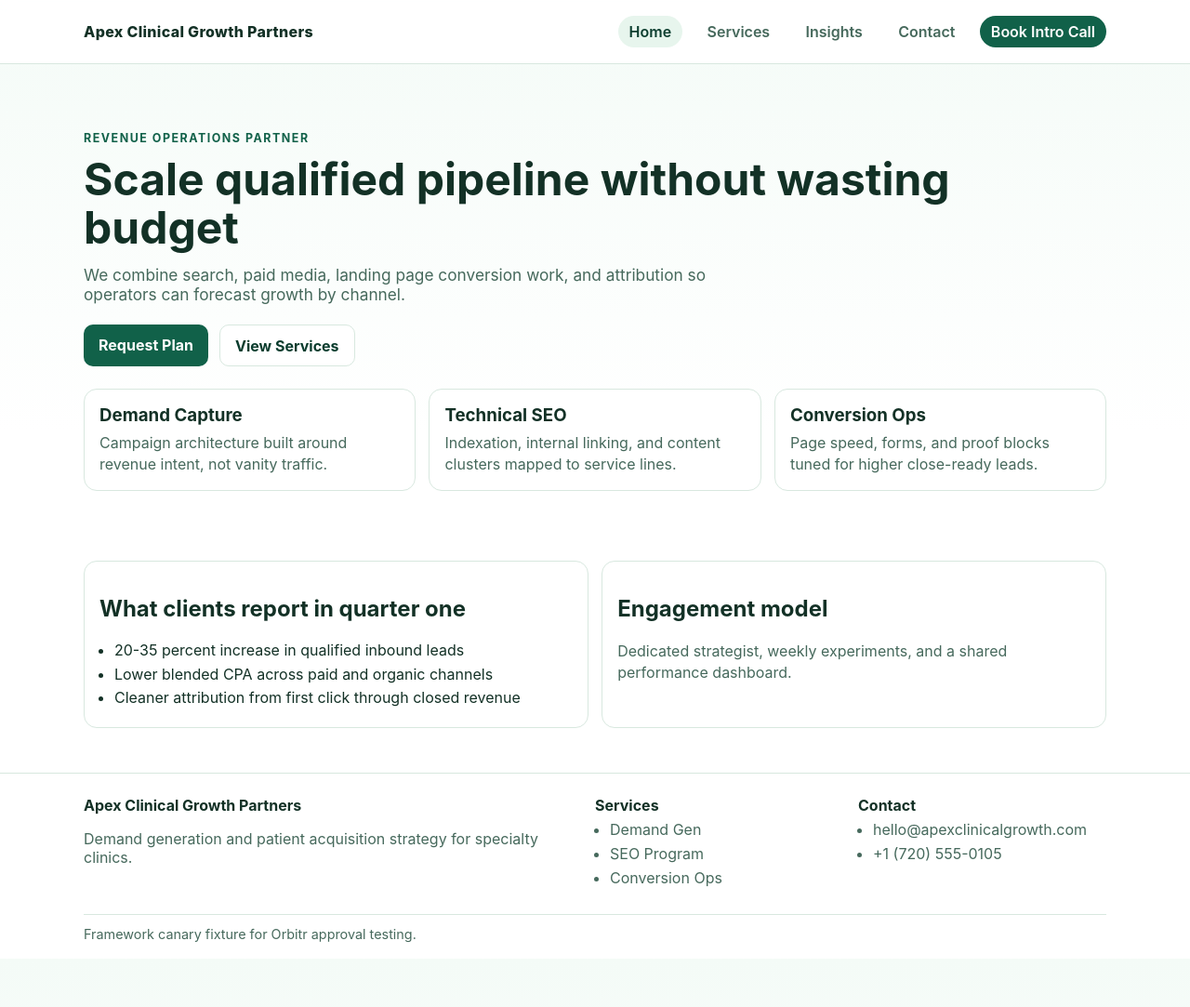
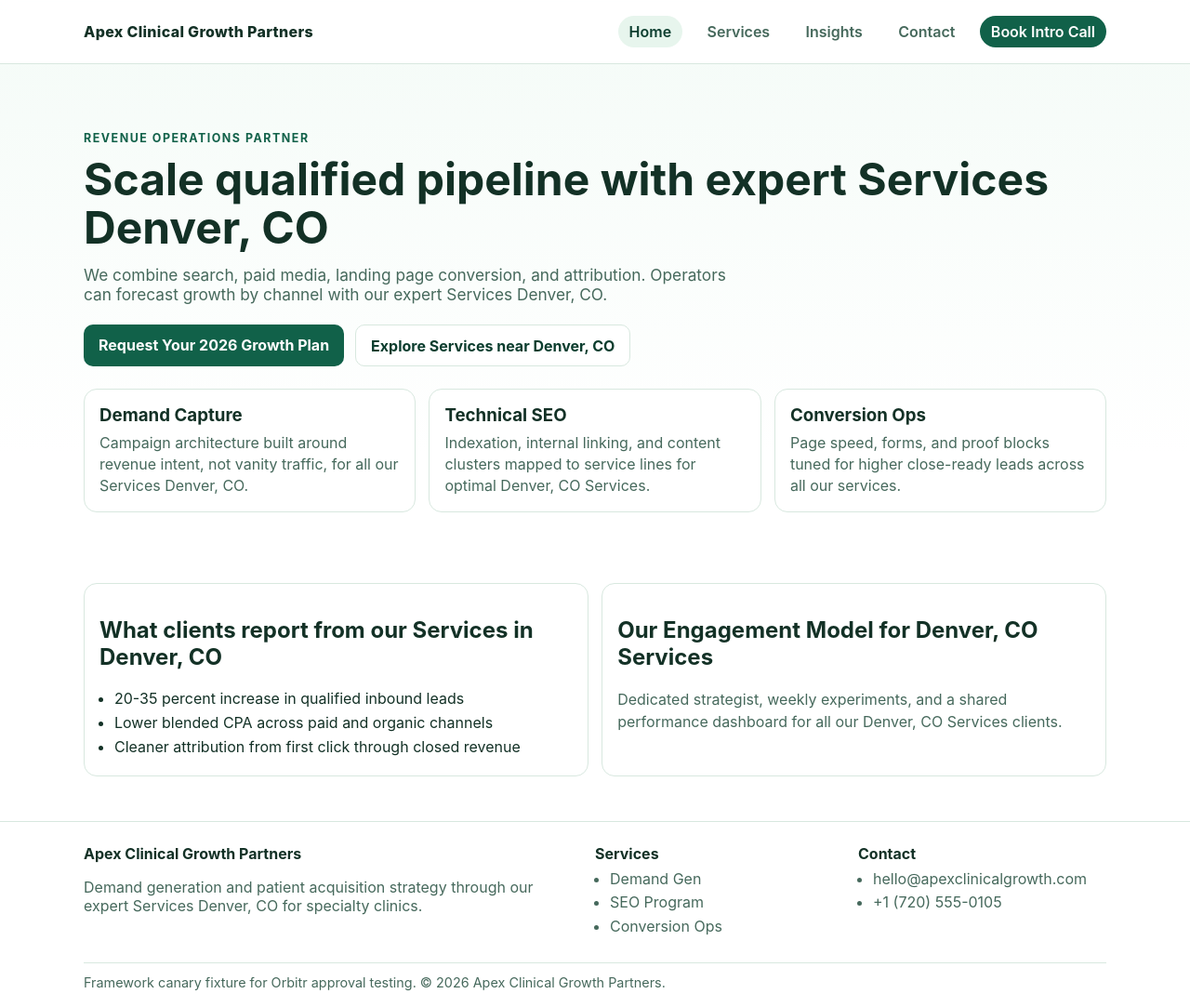
Before and after one commit to prjctlphbt/orbitr-canary-angular-20260228, a Jekyll site: the page index.html, which Jekyll copies as it is, in a window 1280 px wide and 1083 px high. Shown: the whole window at 93% size. Built offline with Jekyll 4.4.1, drawn with Linux system fonts in a browser that asks for light colours.

Commit message:
Refresh and update content: index.html

```diff
--- a/index.html
+++ b/index.html
@@ -1,57 +1,47 @@
-<!doctype html>
+<!DOCTYPE html>
+
 <html lang="en">
 <head>
-    <meta charset="UTF-8" />
-    <meta name="viewport" content="width=device-width, initial-scale=1.0" />
-    <meta name="description" content="Apex Clinical Growth Partners helps local service operators scale qualified pipeline with accountable digital marketing." />
-    <title>Apex Clinical Growth Partners | Growth Marketing</title>
-    <link rel="canonical" href="https://orbitr-canary-angular-20260228.pages.dev/">
-    <link rel="stylesheet" href="/assets/styles.css" />
-<script type="application/ld+json">
-{
-  "@context": "https://schema.org",
-  "@type": "AutoRepair",
-  "name": "Orbitr Canary Angular 20260228",
-  "url": "https://orbitr-canary-angular-20260228.pages.dev",
-  "telephone": "(720) 555-0105"
-}
-</script>
-</head>
+<meta charset="utf-8"/>
+<meta content="width=device-width, initial-scale=1.0" name="viewport"/>
+<meta content="Apex Clinical Growth Partners delivers accountable digital marketing Services Denver, CO. We help local operators scale qualified pipeline. Services near Denver, CO." name="description"/>
+<title>Apex Clinical Growth Partners | Services Denver, CO | Growth Marketing 2026</title>
+<link href="https://orbitr-canary-angular-20260228.pages.dev/" rel="canonical"/>
+<link href="/assets/styles.css" rel="stylesheet">
+</link></head>
 <body>
-
-<app-root ng-version="17.3.0" data-framework="angular">
+<app-root data-framework="angular" ng-version="17.3.0">
 <header>
 <div class="container navbar">
 <a class="brand" href="/">Apex Clinical Growth Partners</a>
-        <button class="nav-toggle" type="button" data-nav-toggle aria-label="Open menu">Menu</button>
-        <nav class="nav-links" data-nav-links data-open="false" aria-label="Primary">
-          <a href="/" aria-current="page">Home</a>
-          <a href="/services/" >Services</a>
-          <a href="/blog/insights/" >Insights</a>
-          <a href="/contact/" >Contact</a>
+<button aria-label="Open menu" class="nav-toggle" data-nav-toggle="" type="button">Menu</button>
+<nav aria-label="Primary" class="nav-links" data-nav-links="" data-open="false">
+<a aria-current="page" href="/">Home</a>
+<a href="/services/">Services</a>
+<a href="/blog/insights/">Insights</a>
+<a href="/contact/">Contact</a>
 <a class="cta" href="/contact/">Book Intro Call</a>
 </nav>
 </div>
 </header>
 <main class="container">
-
 <section class="hero">
 <span class="kicker">Revenue Operations Partner</span>
-        <h1>Scale qualified pipeline without wasting budget</h1>
-        <p class="subhead">We combine search, paid media, landing page conversion work, and attribution so operators can forecast growth by channel.</p>
+<h1>Scale qualified pipeline with expert Services Denver, CO</h1>
+<p class="subhead">We combine search, paid media, landing page conversion, and attribution. Operators can forecast growth by channel with our expert Services Denver, CO.</p>
 <div class="actions">
-          <a class="btn primary" href="/contact/">Request Plan</a>
-          <a class="btn ghost" href="/services/">View Services</a>
+<a class="btn primary" href="/contact/">Request Your 2026 Growth Plan</a>
+<a class="btn ghost" href="/services/">Explore Services near Denver, CO</a>
 </div>
 <div class="grid">
-          <article class="card"><h3>Demand Capture</h3><p>Campaign architecture built around revenue intent, not vanity traffic.</p></article>
-          <article class="card"><h3>Technical SEO</h3><p>Indexation, internal linking, and content clusters mapped to service lines.</p></article>
-          <article class="card"><h3>Conversion Ops</h3><p>Page speed, forms, and proof blocks tuned for higher close-ready leads.</p></article>
+<article class="card"><h3>Demand Capture</h3><p>Campaign architecture built around revenue intent, not vanity traffic, for all our Services Denver, CO.</p></article>
+<article class="card"><h3>Technical SEO</h3><p>Indexation, internal linking, and content clusters mapped to service lines for optimal Denver, CO Services.</p></article>
+<article class="card"><h3>Conversion Ops</h3><p>Page speed, forms, and proof blocks tuned for higher close-ready leads across all our services.</p></article>
 </div>
 </section>
 <section class="section">
 <article class="card">
-          <h2>What clients report in quarter one</h2>
+<h2>What clients report from our Services in Denver, CO</h2>
 <ul>
 <li>20-35 percent increase in qualified inbound leads</li>
 <li>Lower blended CPA across paid and organic channels</li>
@@ -59,8 +49,8 @@
 </ul>
 </article>
 <article class="card">
-          <h2>Engagement model</h2>
-          <p>Dedicated strategist, weekly experiments, and a shared performance dashboard.</p>
+<h2>Our Engagement Model for Denver, CO Services</h2>
+<p>Dedicated strategist, weekly experiments, and a shared performance dashboard for all our Denver, CO Services clients.</p>
 </article>
 </section>
 </main>
@@ -68,7 +58,7 @@
 <div class="container footer-grid">
 <div>
 <strong>Apex Clinical Growth Partners</strong>
-          <p>Demand generation and patient acquisition strategy for specialty clinics.</p>
+<p>Demand generation and patient acquisition strategy through our expert Services Denver, CO for specialty clinics.</p>
 </div>
 <div>
 <strong>Services</strong>
@@ -86,9 +76,8 @@
 </ul>
 </div>
 </div>
-      <div class="container small-note">Framework canary fixture for Orbitr approval testing.</div>
+<div class="container small-note">Framework canary fixture for Orbitr approval testing. © 2026 Apex Clinical Growth Partners.</div>
 </footer>
 </app-root>
-    <script src="/assets/site.js"></script>
 </body>
 </html>
```
Lines whose indentation alone changed are shown as unchanged.
